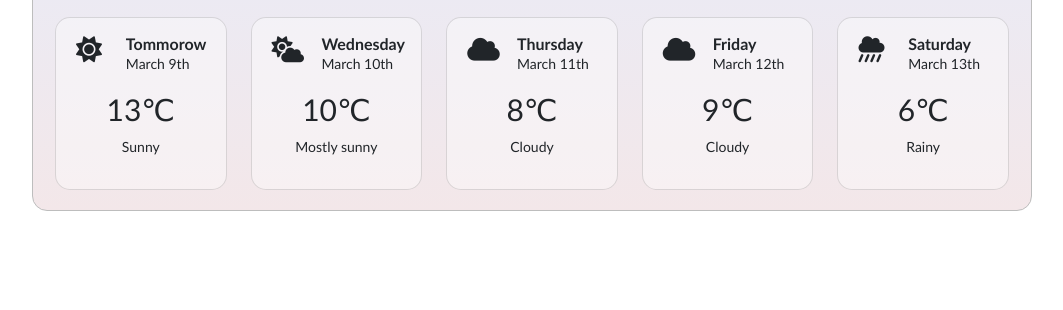
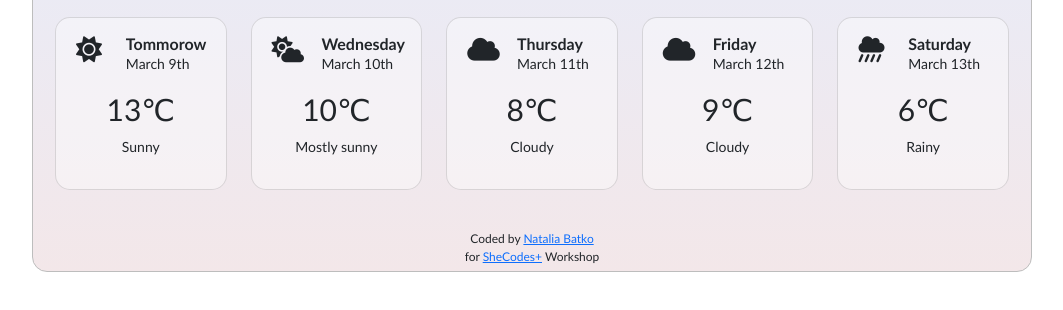
Before and after one commit to nbatko/WeatherApp, a plain HTML site: page index.html in a window 1280 px wide. Shown: the part 328-638 px from the top of the page, without its empty margins (108-1171 px from the left). Drawn offline with nearby package versions, Linux system fonts and the light colour scheme.

Commit message:
Added footer with GitHub link in html and added css properties

```diff
--- a/index.html
+++ b/index.html
@@ -206,10 +206,15 @@
           </div>
         </div>
       </div>
+      <div class="footer">
+          Coded by <a href="https://github.com/nbatko/WeatherApp" target="_blank">Natalia Batko</a>
+          <br />for <a href="https://www.shecodes.io/" target="_blank">SheCodes+</a> Workshop
+      </div>
     </div>
     <script type="text/javascript">
       showDateTime();
       displayGeoApiPrompt();
     </script>
+
   </body>
 </html>
--- a/style.css
+++ b/style.css
@@ -87,3 +87,9 @@ h4 {
 ul {
   list-style-type: none;
 }
+
+.footer {
+  margin: 30px auto 5px auto;
+  text-align: center;
+  font-size: 12px;
+}
```
